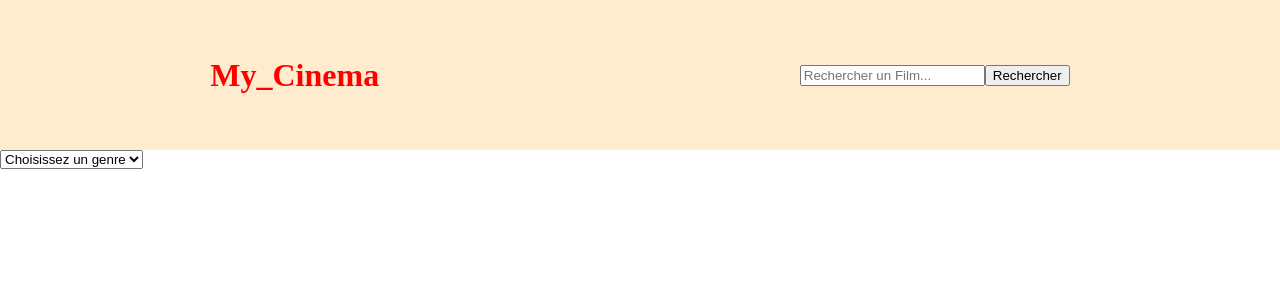
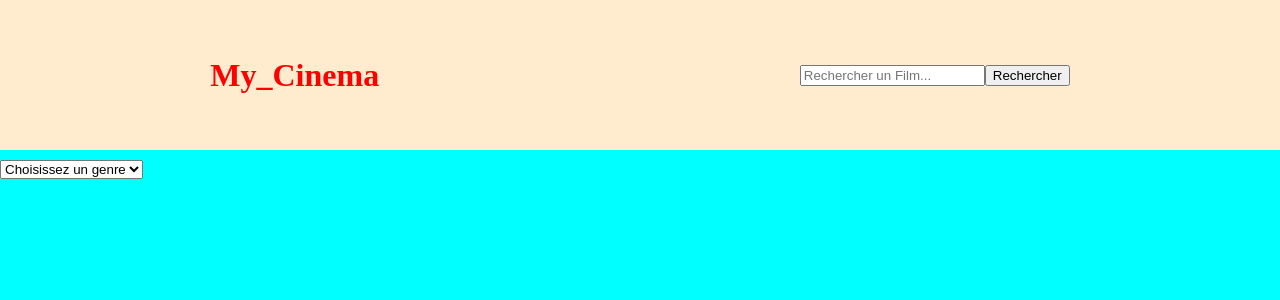
Before and after one commit to AliyoEpitech/My_Cinema, a PHP site: page /index.html in a window 1280 px wide. Shown: the top 300 px of the page. Run offline with PHP 8.4, Linux system fonts and the light colour scheme; data comes from the database, SQL or seed files in the repository.

Commit message:
Ajout d'un peu de front

```diff
--- a/index.html
+++ b/index.html
@@ -21,7 +21,7 @@
     <div id="resultats">
         <div id="nbr"></div>
     </div>
-    <div>
+    <div id="select">
         <select name ="select">
             <option value="">Choisissez un genre</option>
             <option value="action">Action</option>
--- a/style.css
+++ b/style.css
@@ -17,3 +17,11 @@ header h1{
 #Formulaire{
     display: flex;
 }
+
+#select{
+    margin-top: 10px;
+}
+
+body{
+    background-color: aqua;
+}
```
